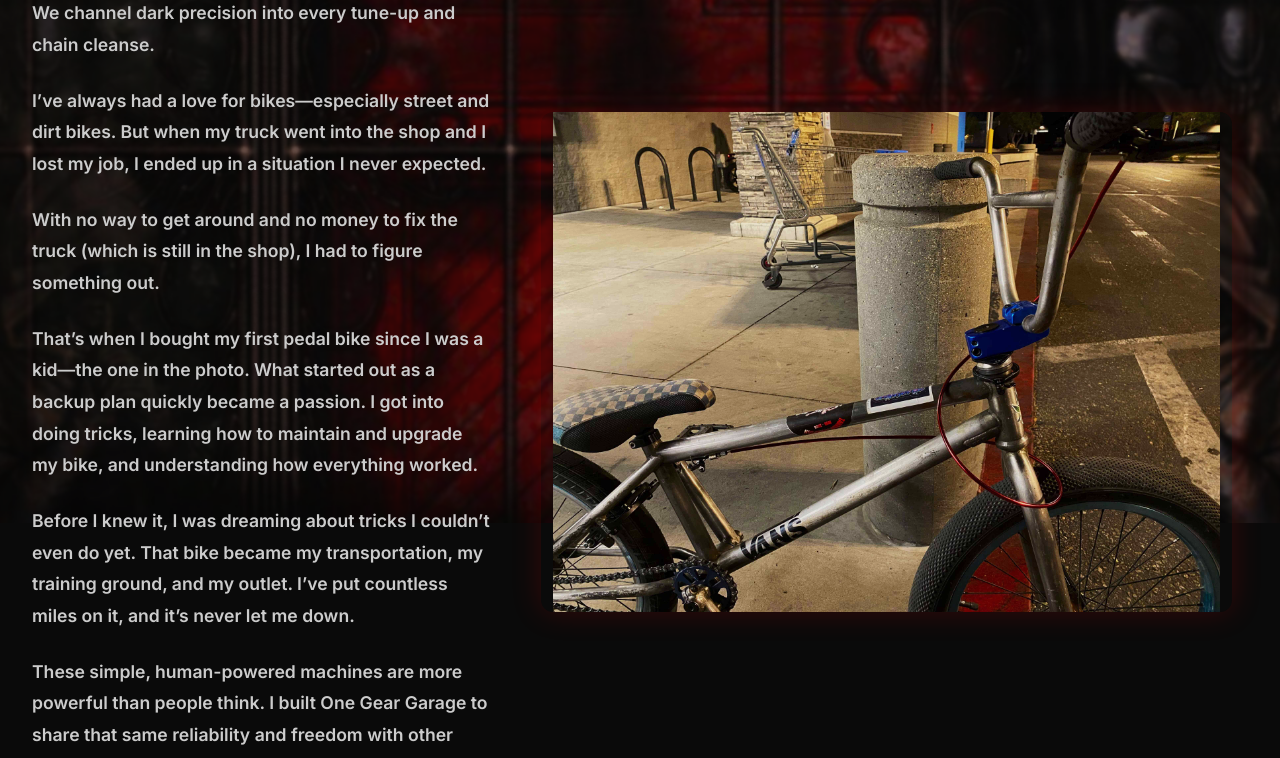
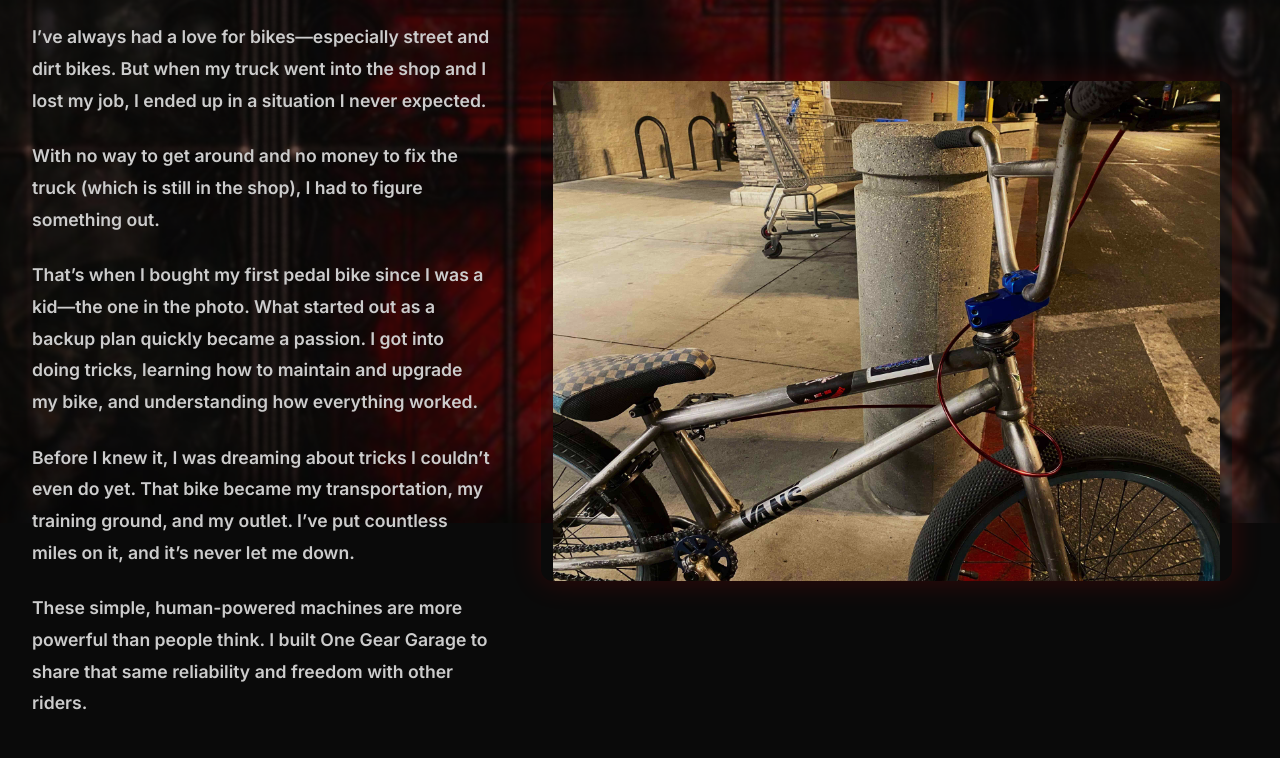
Before and after one commit to OnegearWebDev/one-gear-garage-website, a website: page about-full.html in a window 1280 px wide. Shown: the part 277-1035 px from the top of the page. Drawn offline with nearby package versions, Linux system fonts and the light colour scheme; a web font is replaced by a local one.

Commit message:
small text update to about-full.html

```diff
--- a/about-full.html
+++ b/about-full.html
@@ -37,7 +37,7 @@
             <div class="about-container">
                 <div class="about-text">
                     <h2>Our Full Story</h2>
-                    <p>At One Gear Garage, BMX isn’t just a ride—it’s a ritual. We channel dark precision into every tune-up and chain cleanse.</p>
+                    <p>At One Gear Garage, BMX isn’t just a ride—it’s a ritual.</p>
                     <p>I’ve always had a love for bikes—especially street and dirt bikes. But when my truck went into the shop and I lost my job, I ended up in a situation I never expected.</p>
                     <p>With no way to get around and no money to fix the truck (which is still in the shop), I had to figure something out.</p>
                     <p>That’s when I bought my first pedal bike since I was a kid—the one in the photo. What started out as a backup plan quickly became a passion. I got into doing tricks, learning how to maintain and upgrade my bike, and understanding how everything worked.</p>
```
